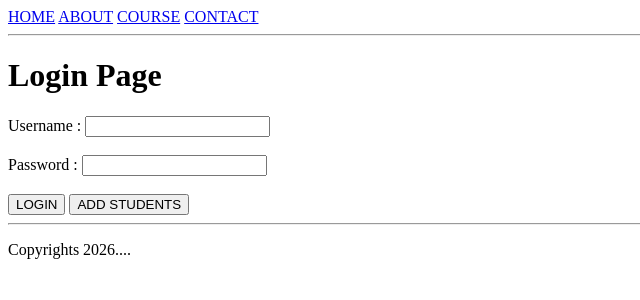
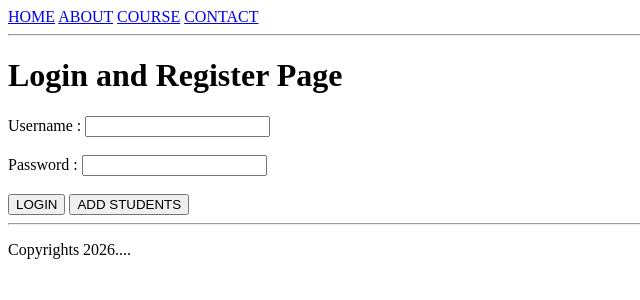
Before and after one commit to Mohan070902/batch-4-5, a Flask app: page / in a window 1280 px wide. Shown: the top 300 px of the page, without its empty margins (0-640 px from the left). Run offline with Flask 3, Linux system fonts and the light colour scheme.

Commit message:
modify home page

```diff
--- a/templates/home.html
+++ b/templates/home.html
@@ -3,7 +3,7 @@
 {%block title%} HOME {%endblock%}
 
 {%block content%}
-<h1>Login Page</h1>
+<h1>Login and Register Page</h1>
 <form action="/login" method="POST">
     <label for="">Username : </label>
     <input type="text" name="abc" id=""><br><br>
```
